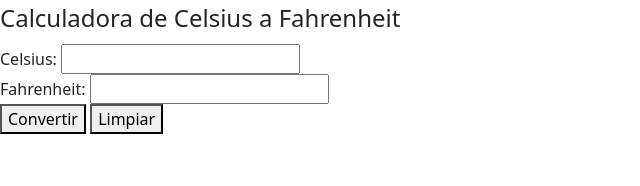
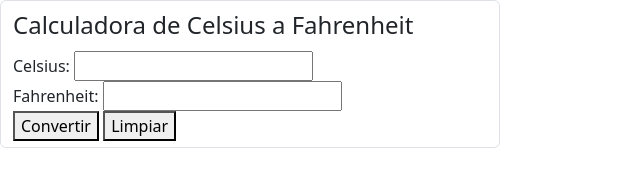
Before and after one commit to AkNdrow/Programaci-n-Web, a website: page HTML/ejercicio10.html in a window 1280 px wide. Shown: the whole page, without its empty margins (0-640 px from the left). Drawn offline with nearby package versions, Linux system fonts and the light colour scheme.

Commit message:
Correccion de estilos

```diff
--- a/HTML/ejercicio10.html
+++ b/HTML/ejercicio10.html
@@ -17,7 +17,7 @@ Haciendo uso de buttons para la conversion.
 
 <body>
     <form>
-        <fieldset>
+        <fieldset class="form-control" style="width: 500px;">
             <legend>Calculadora de Celsius a Fahrenheit</legend>
             <label for="celsius">Celsius:</label>
             <input type="text" id="celsius" name="celsius">
```
